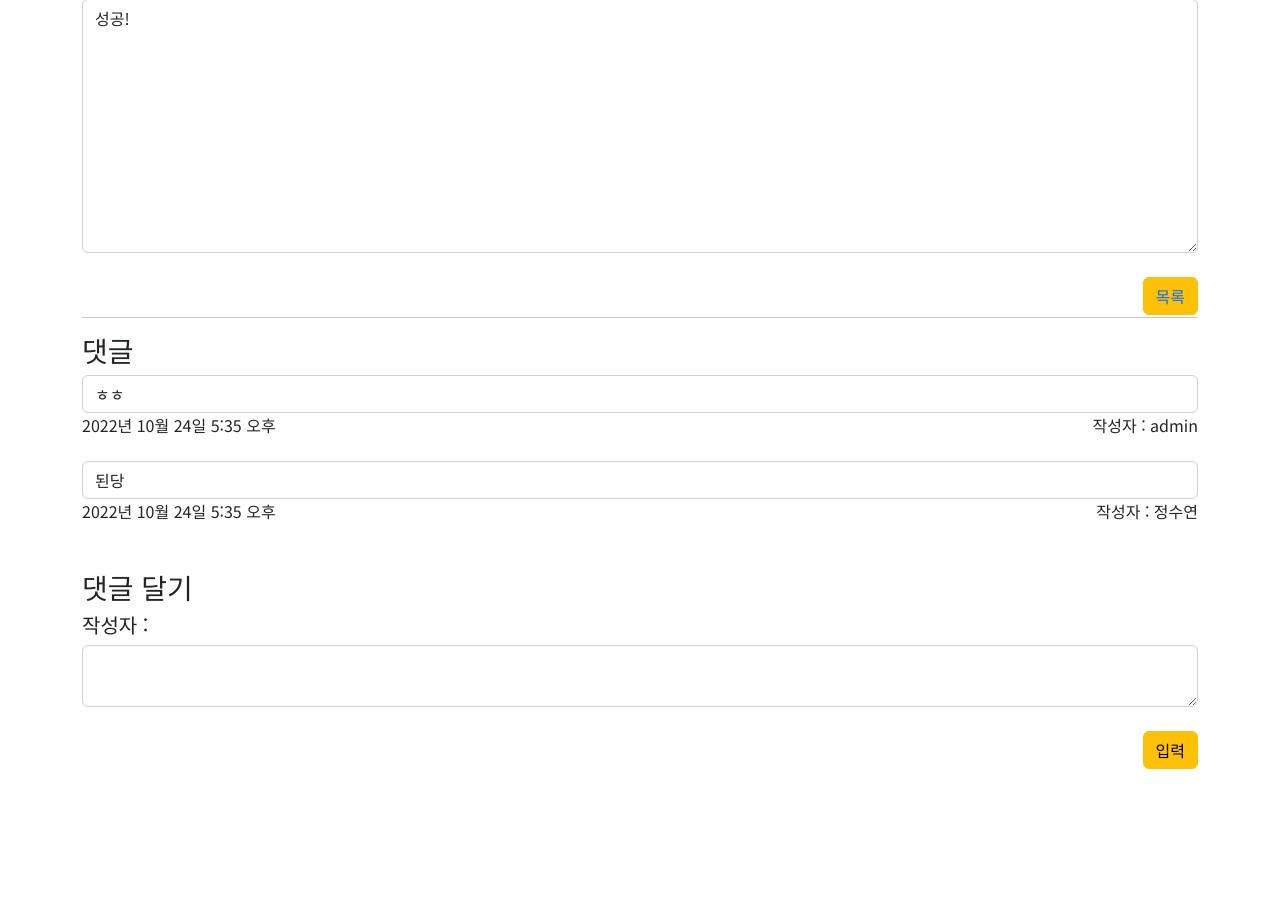
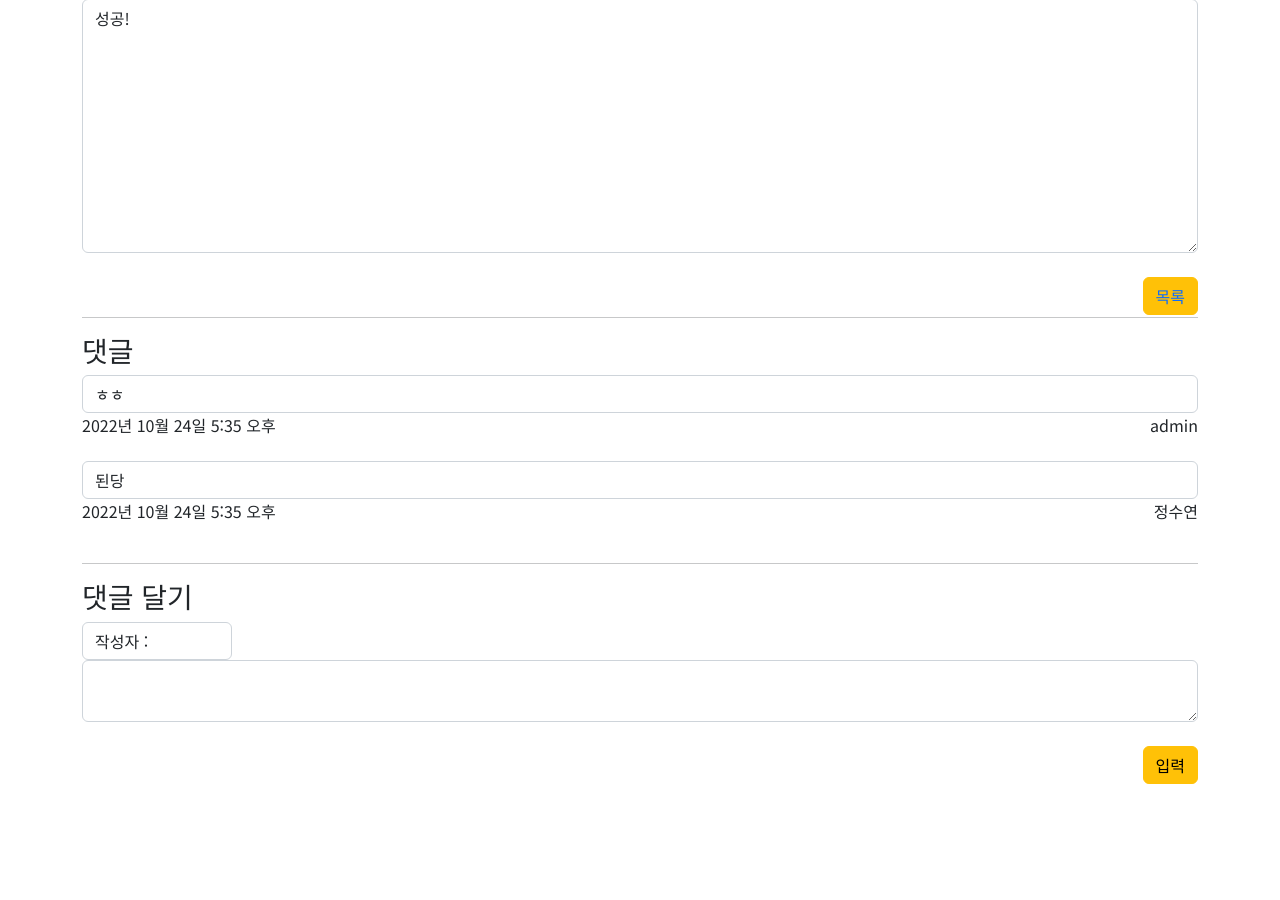
Before and after one commit to tndus73/city_tour, a Django app: page /board/board/1/ in a window 1280 px wide; the page is wider, and only the part inside the window is pictured. Shown: the part 342-1242 px from the top of that part. Run offline with Django 4.2, Linux system fonts and the light colour scheme; data comes from the database, SQL or seed files in the repository; both versions use the stored data as it was after the commit.

Commit message:
작성자id 자동생성

```diff
--- a/board/templates/posting.html
+++ b/board/templates/posting.html
@@ -64,14 +64,14 @@
     {% for comment in comments %}
     <input type="text" value = "{{comment.body}}" class="form-control">
     {{comment.date}}
-    <div style = "float:right">작성자 : {{comment.user}}</div><br>
+    <div style = "float:right">{{comment.user}}</div><br>
     <br>
     {% endfor %}
-    <br>
+    <hr>
     <h3>댓글 달기</h3>
     <form method="POST">
         {% csrf_token %}
-        <h5>작성자 : {{user.username}}</h5>
+        <input type="text" name="user" value = "작성자 : {{user.username}}" style="width:150px" class="form-control">
         <textarea class="form-control" rows="2" cols="50" name="body" required></textarea>
         <br><input type="submit" class="btn btn-warning" style="float: right" value="입력">
     </form>
--- a/board/templates/writing.html
+++ b/board/templates/writing.html
@@ -28,7 +28,7 @@
 
 {% block contents %}
     <div class = "container">
-        <h5 class = "my-3 border-bottom pb-2" style="text-align: center"> 게시글 작성 페이지</h5>
+        <h3 class = "my-3 border-bottom pb-2" style="text-align: center"> 게시글 작성 페이지</h3>
         <form method="POST" class="post-form my-3">
             {% csrf_token %}
             <div class="form-group">
--- a/common/templates/common/signup.html
+++ b/common/templates/common/signup.html
@@ -46,7 +46,8 @@
                   <label for="email">이메일</label>
                   <input type="text" class="form-control" name="email" id="email" value="{{ form.email.value|default_if_none:'' }}">
               </div><br>
-              <button type="submit" class="btn btn-warning">생성하기</button>
+                <a href="{% url 'common:login' %}">로그인하기</a>
+              <button type="submit" class="btn btn-warning" style="float: right">생성하기</button>
             </form>
         </div>
     </div>
```
Also changed, not shown: db.sqlite3.
